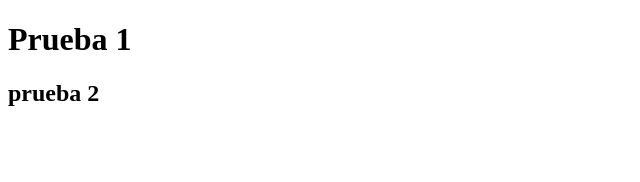
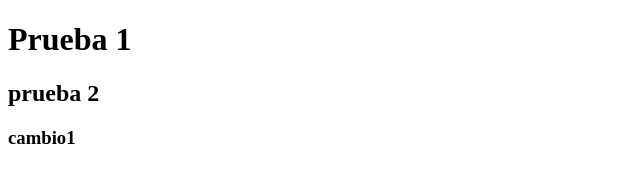
Before and after one commit to jfquijano1108/jfquijano1108.github.io, a plain HTML site: page index.html in a window 1280 px wide. Shown: the full height of the page, 0-640 px from the left. Drawn offline with Linux system fonts and the light colour scheme.

Commit message:
added changed 1

```diff
--- a/index.html
+++ b/index.html
@@ -8,5 +8,6 @@
 <body>
     <h1>Prueba 1</h1>
     <h2>prueba 2</h2>
+    <h3>cambio1</h3>
 </body>
 </html>
```
